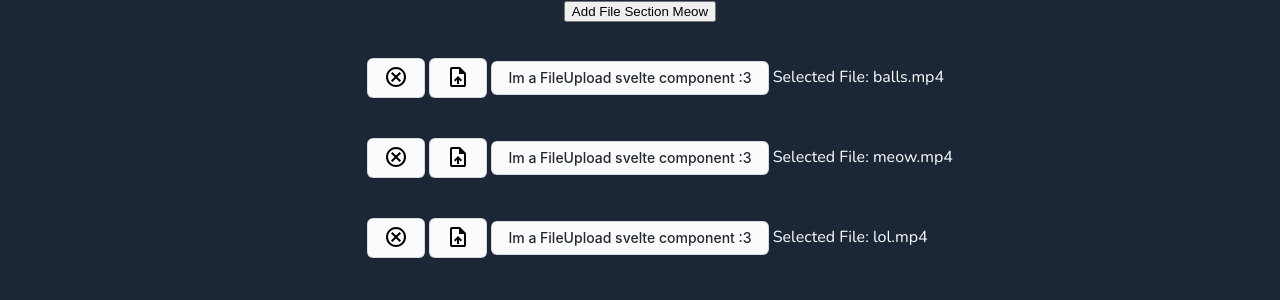
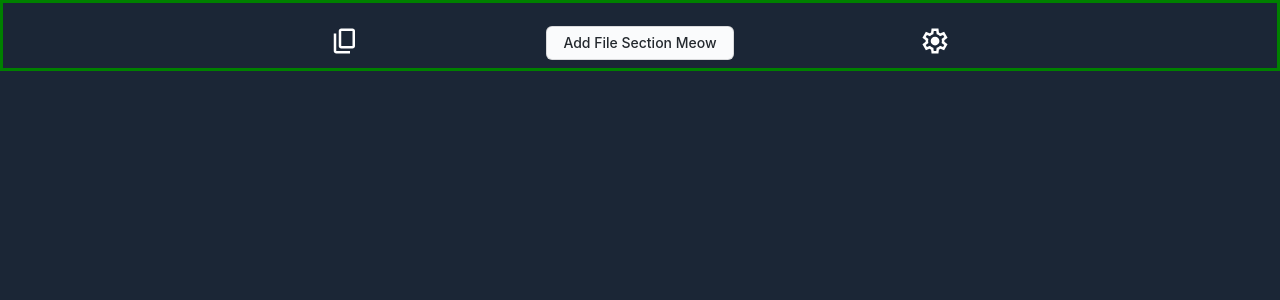
Before and after one commit to 1Mochiyuki/ClipUploader, a Svelte app in the folder frontend/: page / in a window 1280 px wide. Shown: the top 300 px of the page. Built offline with nearby package versions, Linux system fonts and the light colour scheme.

Commit message:
shit broken.
a lot of stuff is still in the works lol

```diff
--- a/frontend/src/App.svelte
+++ b/frontend/src/App.svelte
@@ -1,14 +1,8 @@
 <script>
   import Files from "./components/Files.svelte";
-
-  export let files = [
-    { id: 0, fileName: "balls.mp4" },
-    { id: 1, fileName: "meow.mp4" },
-    { id: 2, fileName: "lol.mp4" },
-  ];
 </script>
 
-<Files {files}></Files>
+<Files></Files>
 
 <style>
   :global(.visually-hidden) {
--- a/frontend/src/components/Files.svelte
+++ b/frontend/src/components/Files.svelte
@@ -1,33 +1,56 @@
 <script>
   import { ChooseFile } from "../../wailsjs/go/main/App.js";
-  export let files = [];
-
+  import Navbar from "./Navbar.svelte";
+  let files = [];
   $: newFileId = totalFiles ? Math.max(...files.map((f) => f.id)) + 1 : 1;
   $: totalFiles = files.length;
+  $: placeholderText = "";
 
-  function addFileSection() {
-    console.log(`length: ${totalFiles} id: ${newFileId}`);
-    files = [
-      ...files,
-      { id: newFileId, fileName: `Choose a file ${newFileId}` },
-    ];
-    console.log("meow");
-    console.log(files);
-  }
+  /**
+   * @param {Object} file the currently selected file.
+   **/
+
   const removeSection = (file) => {
     console.log(`length: ${totalFiles} id: ${file.id}`);
 
     files = files.filter((x) => x.id !== file.id);
     console.log(files);
   };
+  /**
+   *
+   * @param {string} absPath The absolute path of the current file.
+   * */
+  function removePath(absPath) {
+    if (absPath === undefined || absPath === "") return;
+    if (absPath.includes("/")) {
+      const parts = absPath.split("/");
+      return parts[parts.length - 1];
+    }
+    const parts = absPath.split("\\");
+    return parts[parts.length - 1];
+  }
+  /**
+   * @param {Object} file the currently selected file.
+   **/
+
   function handleChooseFile(file) {
-    ChooseFile().then((x) => (file.fileName = x));
+    let fileName;
+    ChooseFile().then((x) => {
+      file.absPath = x;
+      fileName = removePath(x);
+      console.log(`fileName: ${fileName}`);
+      file.fileName = fileName;
+      placeholderText = fileName;
+    });
+  }
+  function addFileSection() {
+    console.log(`length: ${totalFiles} id: ${newFileId}`);
+    files = [...files, { id: newFileId, fileName: "", filePath: "" }];
+    console.log(files);
   }
 </script>
 
-<div style="text-align: center;">
-  <button on:click={addFileSection}>Add File Section Meow</button>
-</div>
+<Navbar {addFileSection} />
 
 <ul aria-labelledby="list-heading">
   {#each files as file}
@@ -41,34 +64,34 @@
             xmlns="http://www.w3.org/2000/svg"
             height="24px"
             viewBox="0 -960 960 960"
-            width="24px"
+            width="30px"
             fill="#000000"
             ><path
               d="m336-280 144-144 144 144 56-56-144-144 144-144-56-56-144 144-144-144-56 56 144 144-144 144 56 56ZM480-80q-83 0-156-31.5T197-197q-54-54-85.5-127T80-480q0-83 31.5-156T197-763q54-54 127-85.5T480-880q83 0 156 31.5T763-763q54 54 85.5 127T880-480q0 83-31.5 156T763-197q-54 54-127 85.5T480-80Zm0-80q134 0 227-93t93-227q0-134-93-227t-227-93q-134 0-227 93t-93 227q0 134 93 227t227 93Zm0-320Z"
             /></svg
           ></button
         >
-
         <button
           class="button-4"
           style="padding-bottom: 3px;"
-          on:click={handleChooseFile}
+          on:click={() => handleChooseFile(file)}
           ><svg
             xmlns="http://www.w3.org/2000/svg"
             height="24px"
             viewBox="0 -960 960 960"
-            width="24px"
+            width="34px"
             fill="#000000"
             ><path
               d="M440-200h80v-167l64 64 56-57-160-160-160 160 57 56 63-63v167ZM240-80q-33 0-56.5-23.5T160-160v-640q0-33 23.5-56.5T240-880h320l240 240v480q0 33-23.5 56.5T720-80H240Zm280-520v-200H240v640h480v-440H520ZM240-800v200-200 640-640Z"
             /></svg
           ></button
         >
-        <button class="button-4"> Im a FileUpload svelte component :3 </button>
-
-        {#if file.fileName != undefined && file.fileName !== ""}
-          <span>Selected File: {file.fileName}</span>
-        {/if}
+        <!--        <button class="button-4"> Im a FileUpload svelte component :3 </button> -->
+        <span class="fileName-text"
+          >{placeholderText === undefined || placeholderText === ""
+            ? "Select a file"
+            : file.fileName}</span
+        >
       </div>
     </li>
   {/each}
@@ -80,4 +103,7 @@
     text-align: left;
     list-style-type: none;
   }
+  .fileName-text {
+    padding-left: 7.5px;
+  }
 </style>
--- /dev/null
+++ b/frontend/src/components/Navbar.svelte
@@ -0,0 +1,55 @@
+<script>
+  import { createEventDispatcher } from "svelte";
+
+  export let addFileSection = () => {};
+  let test = () => {
+    console.log("test");
+  };
+</script>
+
+<div class="button-div" style="text-align: center; padding-top: 15px;">
+  <button
+    class="button-4"
+    on:click={addFileSection}
+    style="background-color: rgba(0,0,0,0); border: 0px solid; margin-right: 170px; box-shadow: none;"
+    ><svg
+      xmlns="http://www.w3.org/2000/svg"
+      height="30px"
+      viewBox="0 -960 960 960"
+      width="30px"
+      fill="#FFFFFF"
+      ><path
+        d="M360-240q-33 0-56.5-23.5T280-320v-480q0-33 23.5-56.5T360-880h360q33 0 56.5 23.5T800-800v480q0 33-23.5 56.5T720-240H360Zm0-80h360v-480H360v480ZM200-80q-33 0-56.5-23.5T120-160v-560h80v560h440v80H200Zm160-240v-480 480Z"
+      /></svg
+    ></button
+  >
+  <button class="button-4" on:click={addFileSection}
+    >Add File Section Meow
+  </button>
+  <button
+    class="button-4"
+    on:click={addFileSection}
+    style="background-color: rgba(0,0,0,0); border: 0px solid; margin-left: 170px; box-shadow: none;"
+  >
+    <svg
+      xmlns="http://www.w3.org/2000/svg"
+      height="30px"
+      viewBox="0 -960 960 960"
+      width="30px"
+      fill="#FFFFFF"
+      ><path
+        d="m370-80-16-128q-13-5-24.5-12T307-235l-119 50L78-375l103-78q-1-7-1-13.5v-27q0-6.5 1-13.5L78-585l110-190 119 50q11-8 23-15t24-12l16-128h220l16 128q13 5 24.5 12t22.5 15l119-50 110 190-103 78q1 7 1 13.5v27q0 6.5-2 13.5l103 78-110 190-118-50q-11 8-23 15t-24 12L590-80H370Zm70-80h79l14-106q31-8 57.5-23.5T639-327l99 41 39-68-86-65q5-14 7-29.5t2-31.5q0-16-2-31.5t-7-29.5l86-65-39-68-99 42q-22-23-48.5-38.5T533-694l-13-106h-79l-14 106q-31 8-57.5 23.5T321-633l-99-41-39 68 86 64q-5 15-7 30t-2 32q0 16 2 31t7 30l-86 65 39 68 99-42q22 23 48.5 38.5T427-266l13 106Zm42-180q58 0 99-41t41-99q0-58-41-99t-99-41q-59 0-99.5 41T342-480q0 58 40.5 99t99.5 41Zm-2-140Z"
+      /></svg
+    >
+  </button>
+</div>
+
+<style>
+  .button-div {
+    display: flex;
+    justify-content: center;
+    align-items: center;
+    height: 50px;
+    border: 3px solid green;
+  }
+</style>
```
Also changed, not shown: frontend/src/assets/images/logo-universal.png (deleted), 1 other file (tests, documents, lock files or other folders).
